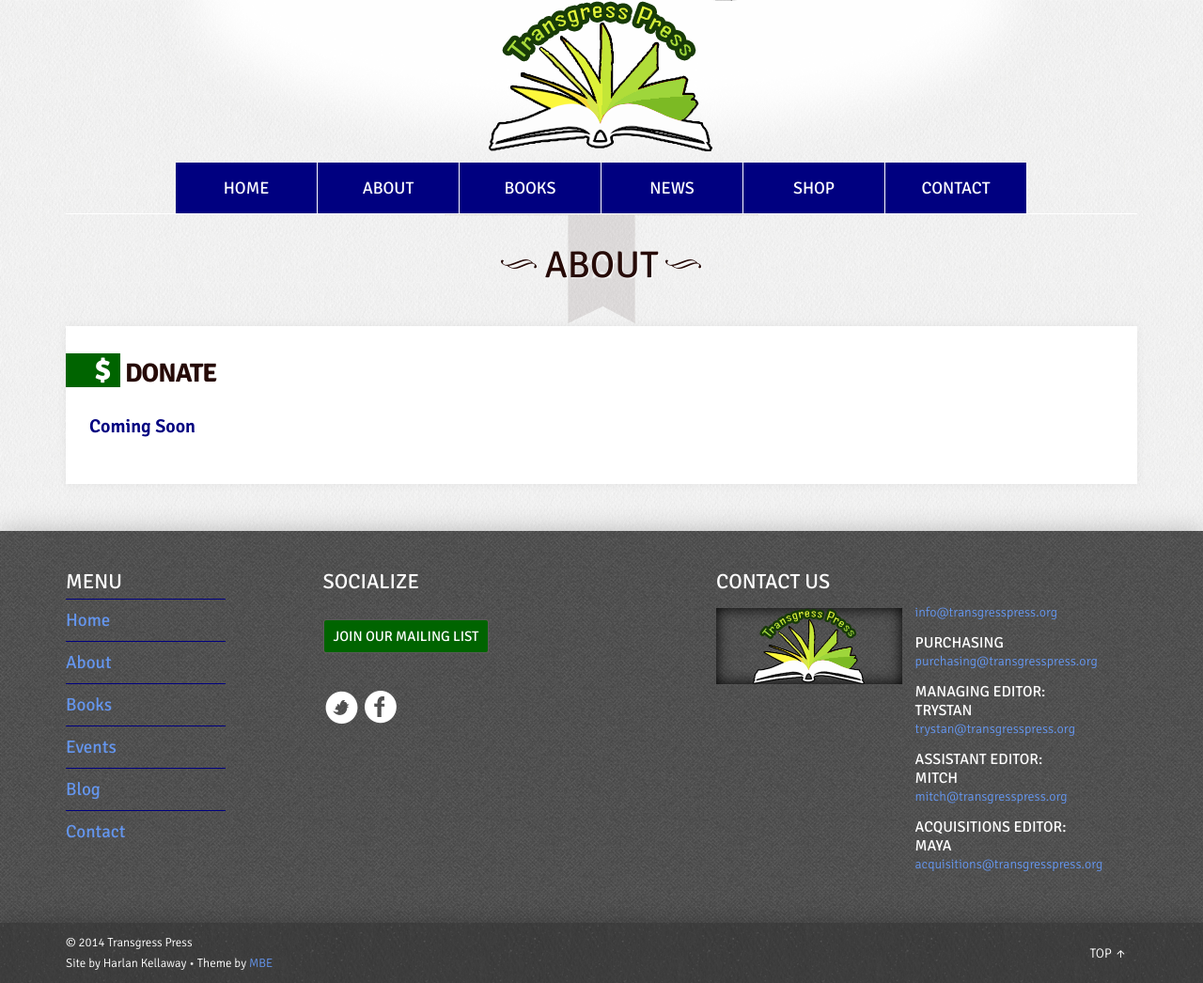
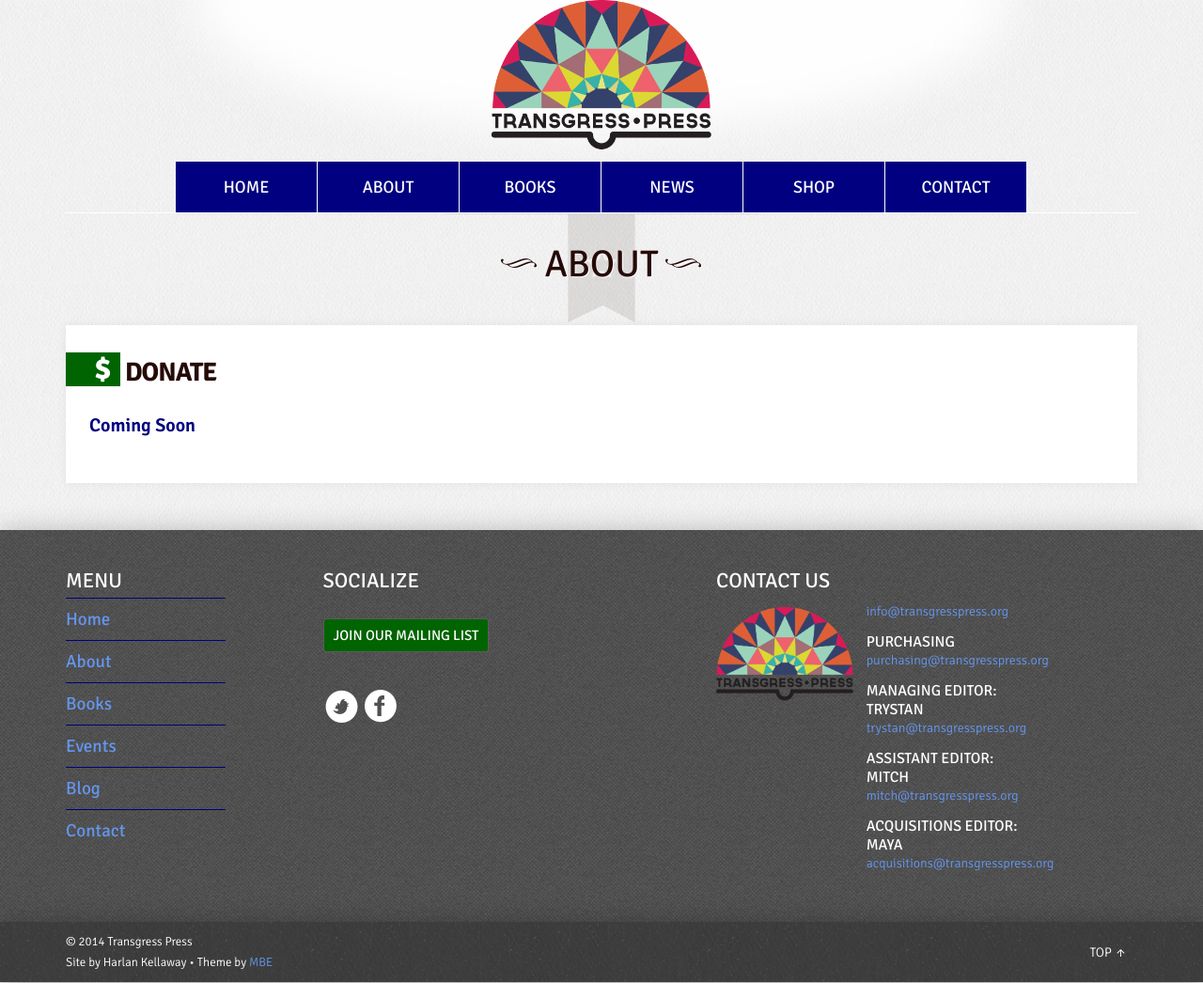
Before and after one commit to transgresspress/transgresspress.github.io, a Jekyll site: the page built from donate/index.html, in a window 1280 px wide. Shown: the whole page at 94% size. Built offline with Jekyll 4.4.1, drawn with Linux system fonts in a browser that asks for light colours.

Commit message:
Updates logo

```diff
--- a/_includes/footer.html
+++ b/_includes/footer.html
@@ -33,9 +33,7 @@
 				<article class="block contact">
 					<h2>Contact Us</h2>
 
-                                        <div class="map">
-                                                <img src="/img/header/logo.png" alt="logo" width="198" height="81" />
-                                        </div><!-- map -->
+                                                <img src="/img/header/logo.png" alt="logo" height="100" />
 
 					<div class="address">
 						<p>
--- a/_includes/header.html
+++ b/_includes/header.html
@@ -3,7 +3,7 @@
 
 			<h1 class="logo">
 				<a href="/">
-					<img src="/img/header/logo.png" alt="logo" />
+					<img src="/img/header/logo.png" height=160 alt="logo" />
 				</a>
 			</h1>
 
```
Also changed, not shown: img/header/logo.png.
